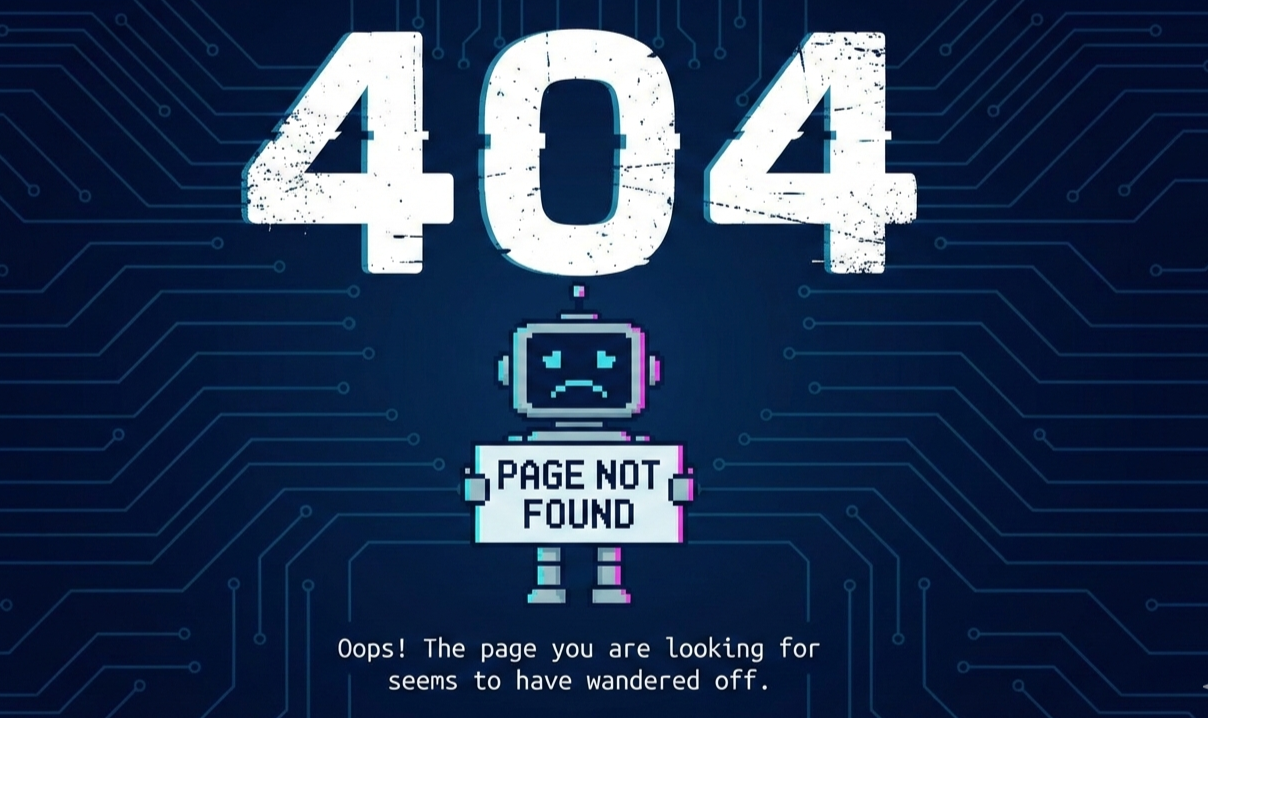
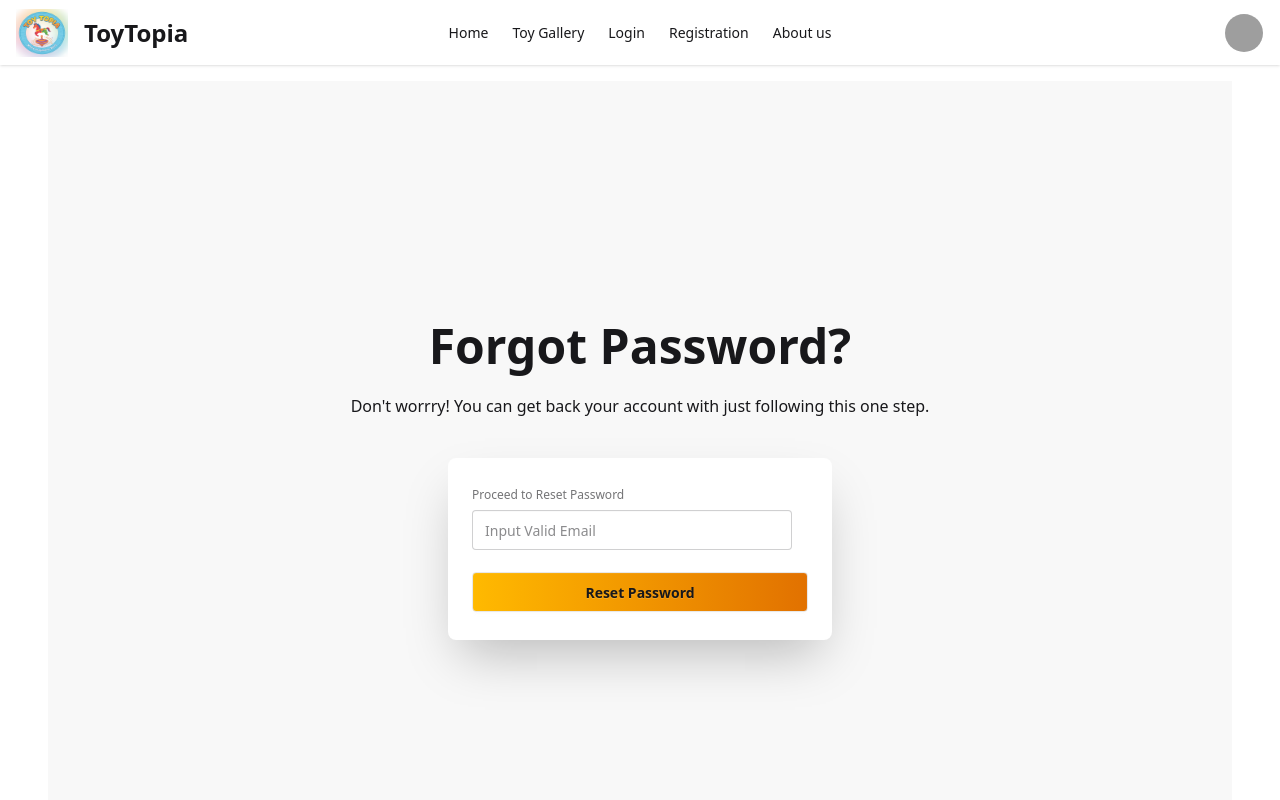
Before and after one commit to AhmetChatgami/assignment-9, a React (Vite) app: page /forgetpass in a window 1280 px wide. Before the commit this address had no page. Shown: the top 800 px of the page. Built offline with nearby package versions, Linux system fonts and the light colour scheme; grey boxes are pictures that could not be loaded.

Commit message:
forget password page created & it's bringing to Mail box

```diff
--- /dev/null
+++ b/src/Pages/ForgetPass.jsx
@@ -0,0 +1,32 @@
+import React from "react";
+import { Link } from "react-router";
+
+const ForgetPass = () => {
+  return (
+    <div>
+      <div className="hero bg-base-200 min-h-screen">
+        <div className="hero-content flex-col">
+          <div className="text-center">
+            <h1 className="text-5xl font-bold">Forgot Password?</h1>
+            <p className="py-6">
+              Don't worrry! You can get back your account with just following this
+              one step.
+            </p>
+          </div>
+          <div className="card bg-base-100 w-full max-w-sm shrink-0 shadow-2xl">
+            <div className="card-body">
+              <fieldset className="fieldset">
+                <label className="label">Proceed to Reset Password</label>
+                <input type="email" className="input" placeholder="Input Valid Email" />
+
+                <Link to="https://mail.google.com/mail/u/0/#inbox" className="btn bg-gradient-to-r from-amber-400 to-amber-600 mt-4 hover:text-white">Reset Password</Link>
+              </fieldset>
+            </div>
+          </div>
+        </div>
+      </div>
+    </div>
+  );
+};
+
+export default ForgetPass;
--- a/src/Pages/Login.jsx
+++ b/src/Pages/Login.jsx
@@ -15,7 +15,7 @@ const Login = () => {
     console.log(email, password);
 
     const passLength = /^.{6,}$/;
-    const passCase = /^(?=.*[a-z])(?=.*[A-Z]).+$/;
+    const passCase = /^(?=.*[Link-z])(?=.*[A-Z]).+$/;
     if (!passLength.test(password)) {
       console.log("Password dismatch");
       setError(toast.error("Password must be 6 character"));
@@ -69,7 +69,7 @@ const Login = () => {
                     placeholder="Password"
                   />
                   <div>
-                    <a className="link link-hover">Forgot password?</a>
+                    <Link to="/forgetpass" className="link link-hover">Forgot password?</Link>
                   </div>
                   <button className="btn btn-neutral mt-4">Login</button>
                   <div>
--- a/src/Routes/Routes.jsx
+++ b/src/Routes/Routes.jsx
@@ -8,6 +8,7 @@ import About from "../Pages/About";
 import Login from "../Pages/Login";
 import Register from "../Pages/Register";
 import ToysGallery from "../Pages/ToysGallery";
+import ForgetPass from "../Pages/ForgetPass";
 
 const router = createBrowserRouter([
   {
@@ -40,6 +41,10 @@ const router = createBrowserRouter([
         path: "/about",
         element: <About />,
       },
+      {
+        path: '/forgetpass',
+        element: <ForgetPass/>
+      }
     ],
   },
 ]);
```
